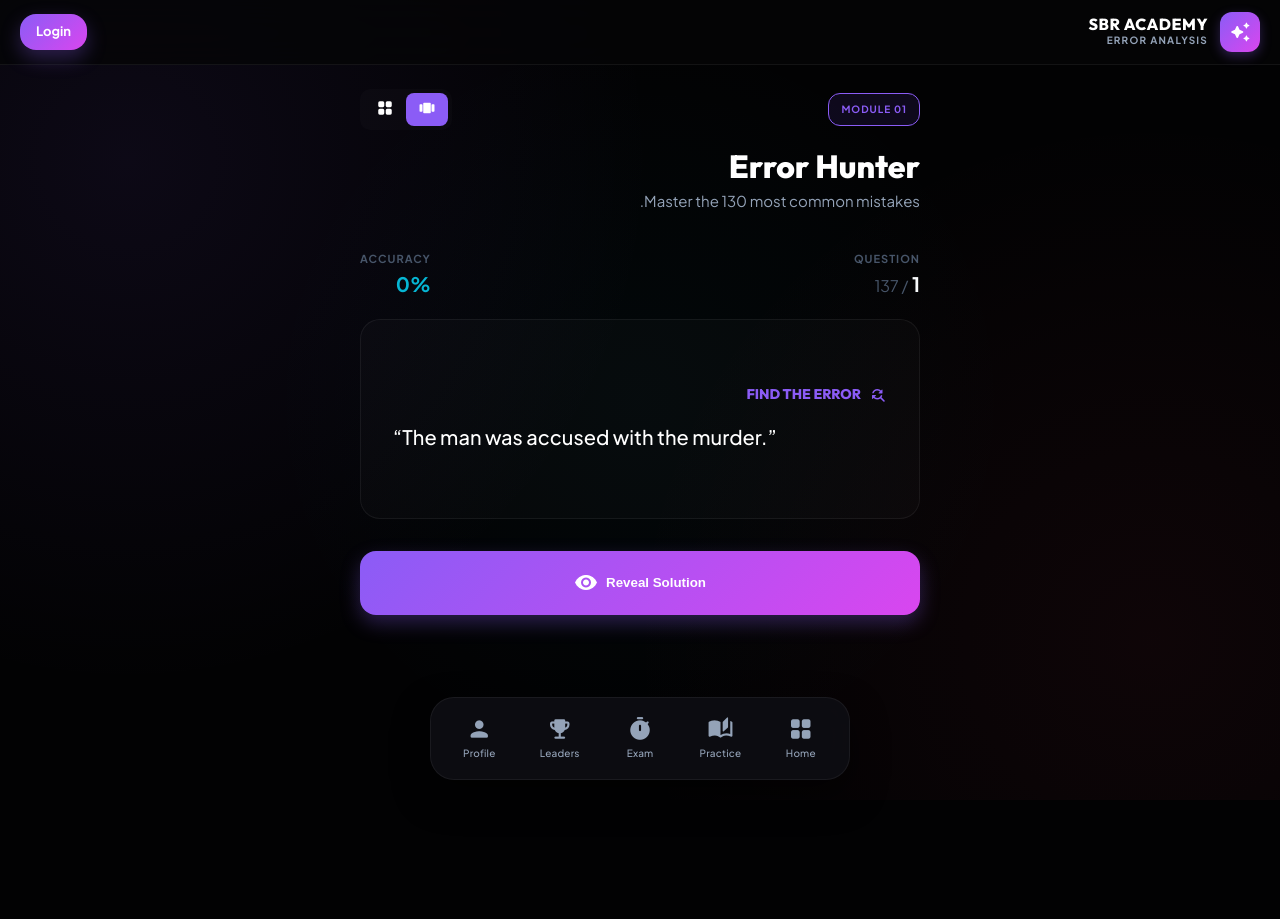
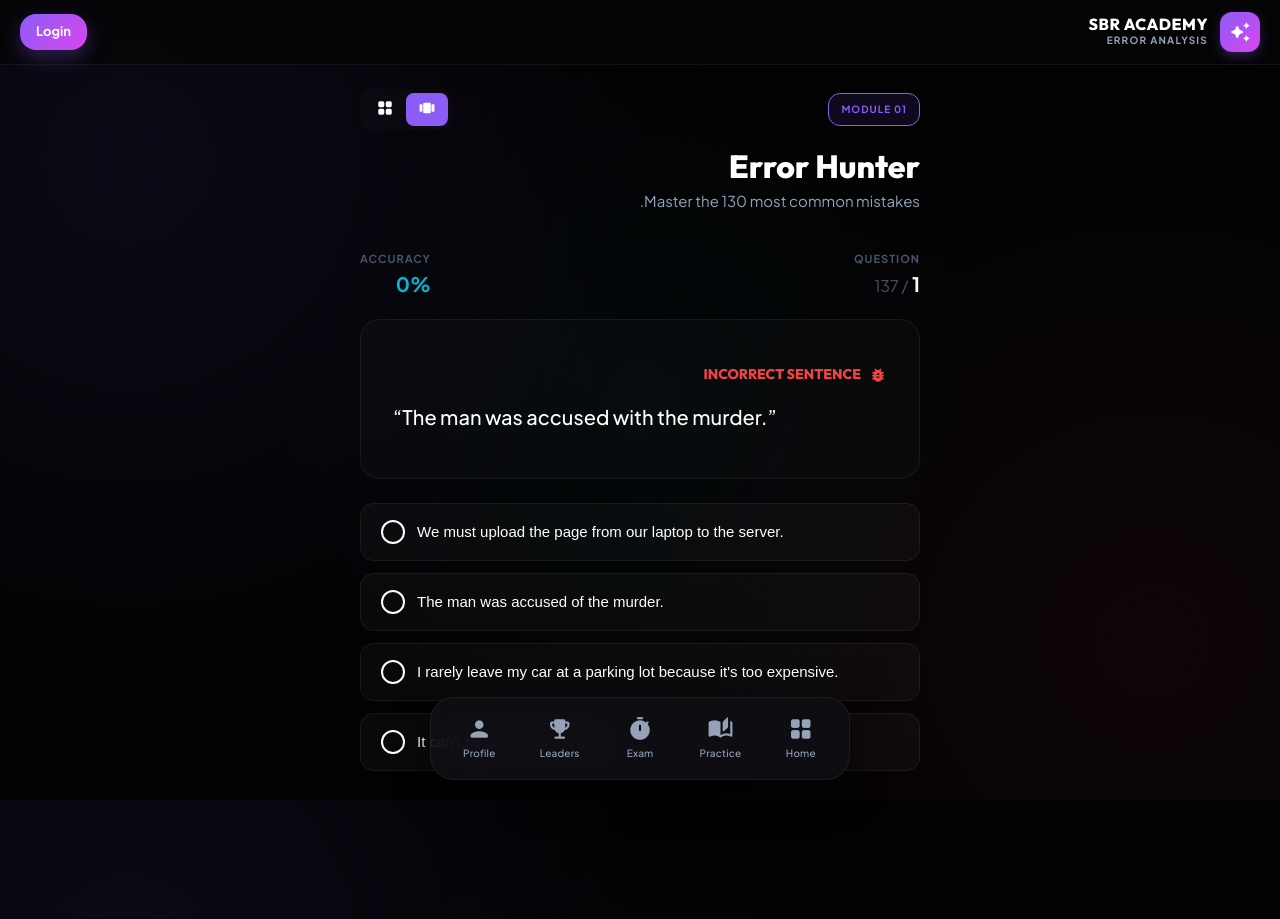
Before and after one commit to aposgda1-stack/SBR-Error-Analysis, a Next.js app: page /arena/errors in a window 1280 px wide. Before the commit the page ends 800 px from the top, so only its background shows below. Built offline with nearby package versions, Linux system fonts and the light colour scheme.

Commit message:
Refactor MistakesExercise: Upgrade from static flashcards to interactive MCQ format

```diff
--- a/src/components/MistakesExercise.js
+++ b/src/components/MistakesExercise.js
@@ -1,26 +1,46 @@
 'use client';
-import { useState, useEffect } from 'react';
+import { useState, useEffect, useMemo } from 'react';
+
+const shuffleArray = (array) => {
+  const newArr = [...array];
+  for (let i = newArr.length - 1; i > 0; i--) {
+    const j = Math.floor(Math.random() * (i + 1));
+    [newArr[i], newArr[j]] = [newArr[j], newArr[i]];
+  }
+  return newArr;
+};
 
 export default function MistakesExercise({ data, startIndex = 0 }) {
   const [currentIndex, setCurrentIndex] = useState(startIndex);
-  const [showAnswer, setShowAnswer] = useState(false);
+  const [selectedOpt, setSelectedOpt] = useState(null);
   const [score, setScore] = useState(0);
   const [completed, setCompleted] = useState(false);
 
   useEffect(() => {
     setCurrentIndex(startIndex);
-    setShowAnswer(false);
+    setSelectedOpt(null);
     setCompleted(false);
   }, [startIndex]);
 
   const mistakes = data.the_130_mistakes;
   const currentItem = mistakes[currentIndex];
 
-  const handleNext = (correct) => {
-    if (correct) setScore(score + 1);
+  const options = useMemo(() => {
+    if (!currentItem) return [];
+    const wrongOptions = shuffleArray(mistakes.filter(x => x.id !== currentItem.id)).slice(0, 3).map(x => x.correct);
+    return shuffleArray([currentItem.correct, ...wrongOptions]);
+  }, [currentIndex, currentItem, mistakes]);
+
+  const handleSelect = (opt) => {
+    if (selectedOpt) return;
+    setSelectedOpt(opt);
+    if (opt === currentItem.correct) setScore(s => s + 1);
+  };
+
+  const handleNext = () => {
     if (currentIndex < mistakes.length - 1) {
       setCurrentIndex(currentIndex + 1);
-      setShowAnswer(false);
+      setSelectedOpt(null);
     } else {
       setCompleted(true);
     }
@@ -36,8 +56,8 @@ export default function MistakesExercise({ data, startIndex = 0 }) {
         }}>
           <span className="mi" style={{ fontSize: 40, color: 'white' }}>celebration</span>
         </div>
-        <h2 style={{ fontSize: 28, fontWeight: 800, marginBottom: 8 }}>Session Complete!</h2>
-        <p style={{ color: 'var(--text-dim)', marginBottom: 32 }}>Your progress has been synchronized.</p>
+        <h2 style={{ fontSize: 28, fontWeight: 800, marginBottom: 8 }}>Practice Complete!</h2>
+        <p style={{ color: 'var(--text-dim)', marginBottom: 32 }}>Great job mastering the error analysis.</p>
 
         <div className="glass-card" style={{ padding: '30px', maxWidth: 300, margin: '0 auto 32px' }}>
           <div style={{ fontSize: 48, fontWeight: 800, color: 'var(--primary)', fontFamily: 'JetBrains Mono' }}>{score}/{mistakes.length}</div>
@@ -45,7 +65,7 @@ export default function MistakesExercise({ data, startIndex = 0 }) {
         </div>
 
         <button className="premium-btn" style={{ margin: '0 auto' }} onClick={() => window.location.reload()}>
-          <span className="mi">refresh</span> Restart Session
+          <span className="mi">refresh</span> Start Again
         </button>
       </div>
     );
@@ -53,7 +73,6 @@ export default function MistakesExercise({ data, startIndex = 0 }) {
 
   return (
     <div className="animate-fade-in">
-      {/* Progress Header */}
       <div style={{ display: 'flex', justifyContent: 'space-between', alignItems: 'flex-end', marginBottom: 20 }}>
         <div>
           <span style={{ fontSize: 11, color: 'var(--text-muted)', fontWeight: 700, textTransform: 'uppercase', letterSpacing: 1 }}>Question</span>
@@ -65,55 +84,61 @@ export default function MistakesExercise({ data, startIndex = 0 }) {
         </div>
       </div>
 
-      {/* Main Content */}
-      <div className="glass-card" style={{ padding: '32px', marginBottom: 32, minHeight: 200, display: 'flex', flexDirection: 'column', justifyContent: 'center', position: 'relative', overflow: 'hidden' }}>
+      <div className="glass-card" style={{ padding: '32px', marginBottom: 24, minHeight: 160, display: 'flex', flexDirection: 'column', justifyContent: 'center', position: 'relative', overflow: 'hidden' }}>
         <div className="animate-shimmer" style={{ position: 'absolute', top: 0, left: 0, width: '100%', height: 4 }} />
-
-        <h3 style={{ fontSize: 14, color: 'var(--primary)', fontWeight: 700, marginBottom: 16, display: 'flex', alignItems: 'center', gap: 8 }}>
-          <span className="mi" style={{ fontSize: 18 }}>find_replace</span> FIND THE ERROR
+        <h3 style={{ fontSize: 14, color: 'var(--error)', fontWeight: 800, marginBottom: 16, display: 'flex', alignItems: 'center', gap: 8 }}>
+          <span className="mi" style={{ fontSize: 18 }}>bug_report</span> INCORRECT SENTENCE
         </h3>
-
         <p style={{ fontSize: 20, fontWeight: 500, lineHeight: 1.6, color: 'white', direction: 'ltr' }}>
           &ldquo;{currentItem.wrong}&rdquo;
         </p>
       </div>
 
-      {!showAnswer ? (
-        <button className="premium-btn" style={{ width: '100%', padding: '20px' }} onClick={() => setShowAnswer(true)}>
-          Reveal Solution <span className="mi">visibility</span>
-        </button>
-      ) : (
+      <div style={{ display: 'flex', flexDirection: 'column', gap: 12, marginBottom: 24 }}>
+        {options.map((opt, i) => {
+          const isSelected = selectedOpt === opt;
+          const isCorrect = selectedOpt && opt === currentItem.correct;
+          const isWrong = selectedOpt && isSelected && opt !== currentItem.correct;
+
+          return (
+            <button
+              key={i}
+              onClick={() => handleSelect(opt)}
+              style={{
+                width: '100%', padding: '16px 20px', borderRadius: 14, textAlign: 'left',
+                background: isCorrect ? 'rgba(0, 230, 118, 0.1)' : isWrong ? 'rgba(255, 82, 82, 0.1)' : isSelected ? 'rgba(124, 77, 255, 0.1)' : 'rgba(255,255,255,0.03)',
+                border: `1px solid ${isCorrect ? 'var(--success)' : isWrong ? 'var(--error)' : isSelected ? 'var(--primary)' : 'var(--border-glass)'}`,
+                color: isCorrect ? 'var(--success)' : isWrong ? 'var(--error)' : 'white',
+                transition: 'all 0.2s', cursor: selectedOpt ? 'default' : 'pointer',
+                display: 'flex', alignItems: 'center', gap: 12, direction: 'ltr'
+              }}
+            >
+              <div style={{
+                width: 24, height: 24, borderRadius: '50%', border: '2px solid currentColor',
+                display: 'flex', alignItems: 'center', justifyContent: 'center', flexShrink: 0
+              }}>
+                {isSelected && <div style={{ width: 12, height: 12, borderRadius: '50%', background: 'currentColor' }} />}
+              </div>
+              <span style={{ fontSize: 15, fontWeight: 500 }}>{opt}</span>
+            </button>
+          );
+        })}
+      </div>
+
+      {selectedOpt && (
         <div className="animate-slide-up">
-          <div className="glass-panel" style={{ padding: '24px', marginBottom: 24, borderLeft: '4px solid var(--success)', background: 'rgba(0, 230, 118, 0.05)' }}>
-            <h4 style={{ color: 'var(--success)', fontSize: 12, fontWeight: 800, marginBottom: 8, textTransform: 'uppercase' }}>Correct Version</h4>
-            <p style={{ fontSize: 18, color: 'white', direction: 'ltr', fontWeight: 500 }}>{currentItem.correct}</p>
-          </div>
-
-          <div className="glass-card" style={{ padding: '16px 20px', marginBottom: 32, display: 'flex', alignItems: 'center', gap: 12 }}>
+          <div className="glass-card" style={{ padding: '16px 20px', marginBottom: 24, display: 'flex', alignItems: 'center', gap: 12 }}>
             <div style={{ width: 32, height: 32, borderRadius: 8, background: 'rgba(255,255,255,0.05)', display: 'flex', alignItems: 'center', justifyContent: 'center' }}>
-              <span className="mi" style={{ fontSize: 18, color: 'var(--text-dim)' }}>book</span>
+              <span className="mi" style={{ fontSize: 18, color: 'var(--text-dim)' }}>menu_book</span>
             </div>
-            <div style={{ fontSize: 13, color: 'var(--text-dim)' }}>
-              <strong>Rule:</strong> {currentItem.topic}
+            <div style={{ fontSize: 14, color: 'var(--text-dim)' }}>
+              <strong style={{ color: 'white' }}>Rule:</strong> {currentItem.topic}
             </div>
           </div>
 
-          <div style={{ display: 'flex', gap: 16 }}>
-            <button
-              onClick={() => handleNext(true)}
-              style={{ flex: 1, background: 'rgba(0, 230, 118, 0.1)', border: '1px solid var(--success)', color: 'var(--success)' }}
-              className="premium-btn"
-            >
-              I got it!
-            </button>
-            <button
-              onClick={() => handleNext(false)}
-              style={{ flex: 1, background: 'rgba(255, 255, 255, 0.05)', border: '1px solid var(--border-glass)', color: 'white' }}
-              className="premium-btn"
-            >
-              Missed it
-            </button>
-          </div>
+          <button className="premium-btn" style={{ width: '100%', padding: '20px' }} onClick={handleNext}>
+            Next Question <span className="mi">arrow_forward</span>
+          </button>
         </div>
       )}
     </div>
```
